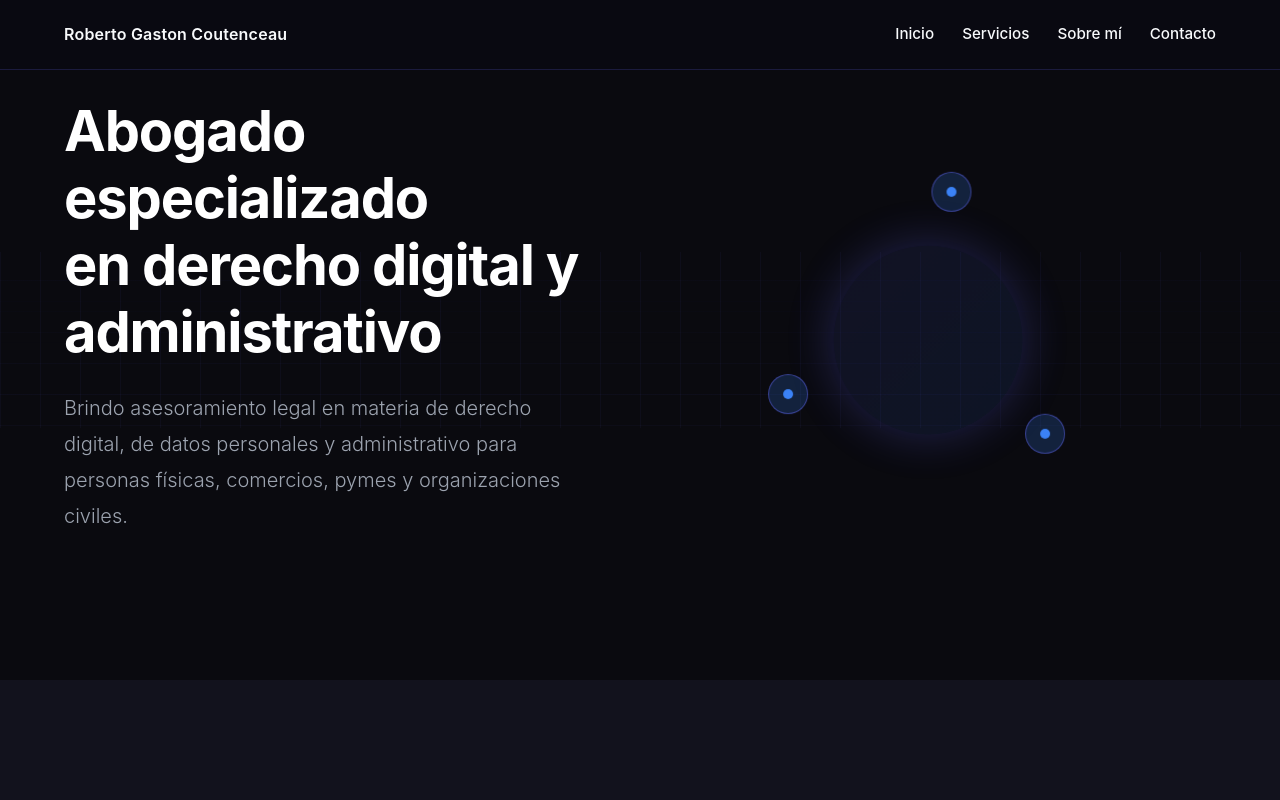
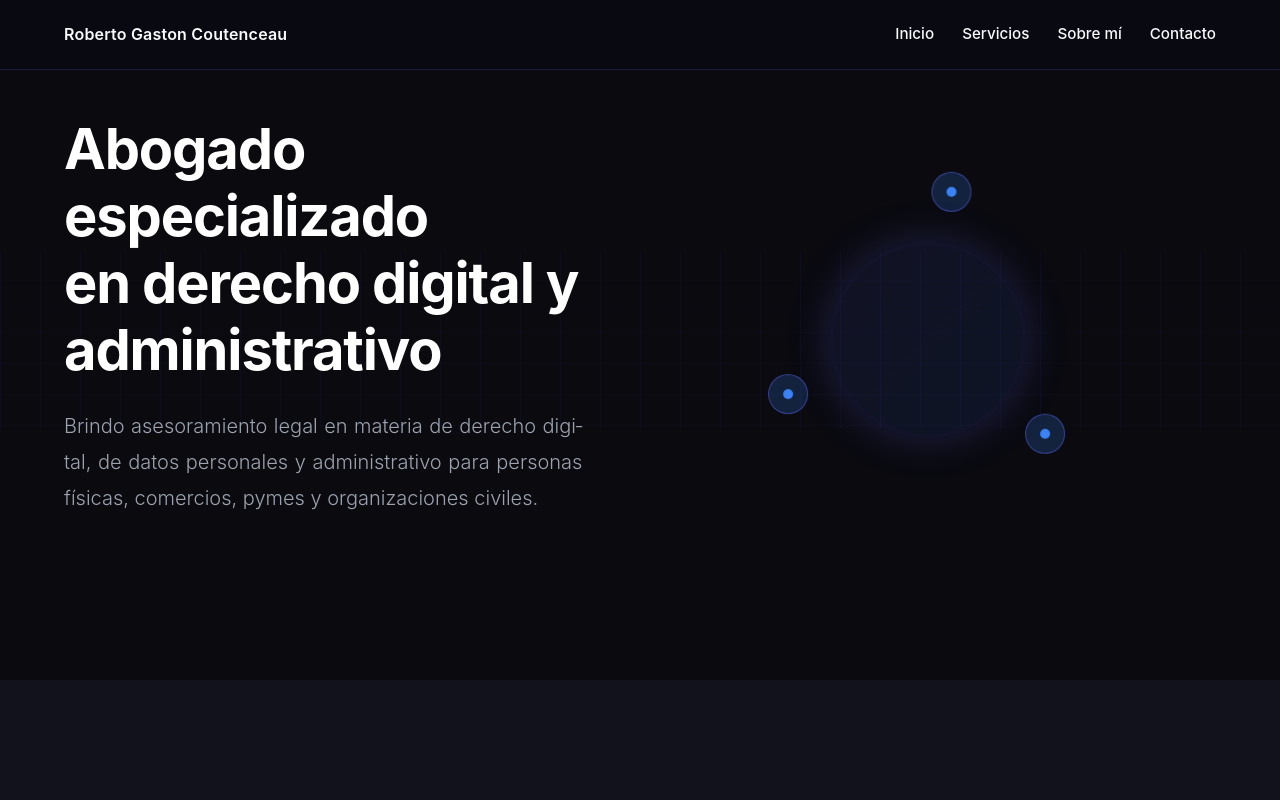
Before and after one commit to rgcou/sitio-web, a React (Create React App) app: page / in a window 1280 px wide. Shown: the top 800 px of the page. Built offline with nearby package versions, Linux system fonts and the light colour scheme; the HTML template or start-up script is replaced by a standard one.

Commit message:
Update Home.css

```diff
--- a/src/components/Home.css
+++ b/src/components/Home.css
@@ -142,7 +142,12 @@ h1, h2, h3, h4 {
   line-height: 1.8;
   max-width: 90%;
   font-weight: 300;
+
+  text-align: justify;
+  text-justify: inter-word;
+  hyphens: auto;
 }
+
 
 .hero-buttons-elite {
   display: flex;
```
